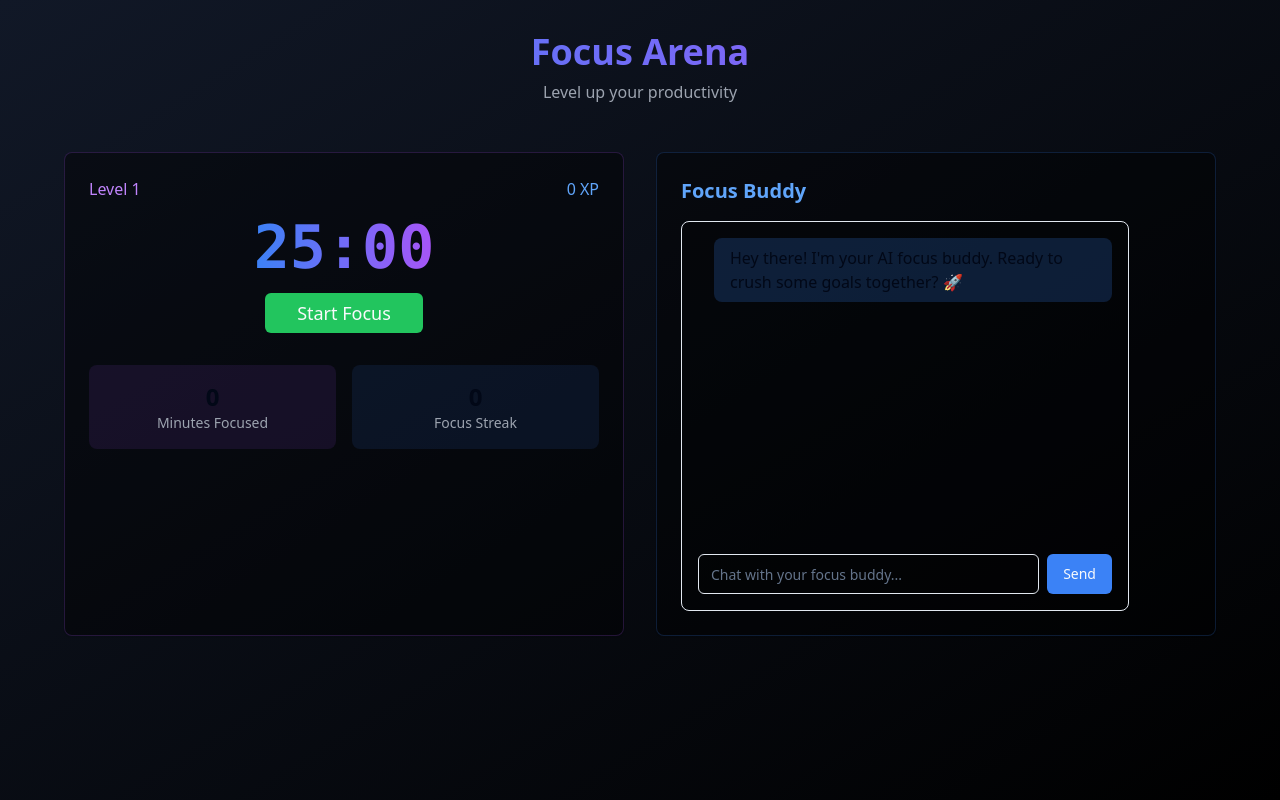
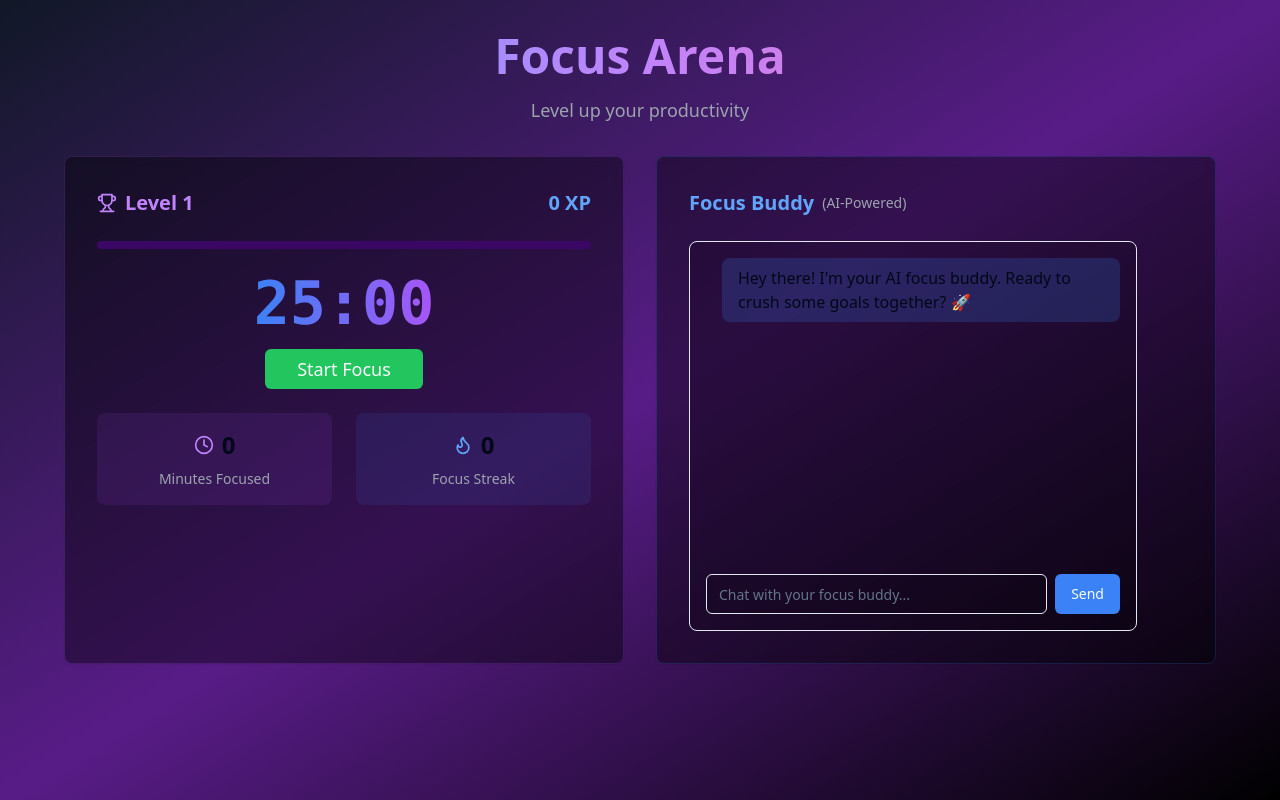
Before and after one commit to Jayjeet1013/focus-arena-legends, a React (Vite) app: page / in a window 1280 px wide. Built offline with nearby package versions, Linux system fonts and the light colour scheme.

Commit message:
Refactor: Improve UI/UX

```diff
--- a/src/components/FocusArena.tsx
+++ b/src/components/FocusArena.tsx
@@ -4,6 +4,9 @@ import { Timer } from './Timer';
 import { AIBuddy } from './AIBuddy';
 import { calculateXP, calculateLevel, type UserStats } from '@/utils/xpSystem';
 import { Card } from '@/components/ui/card';
+import { Progress } from '@/components/ui/progress';
+import { Flame, Trophy, Clock } from 'lucide-react';
+import { HoverCard, HoverCardContent, HoverCardTrigger } from '@/components/ui/hover-card';
 
 export const FocusArena = () => {
   const [stats, setStats] = useState<UserStats>({
@@ -27,39 +30,67 @@ export const FocusArena = () => {
     }));
   };
 
+  // Calculate XP progress to next level (assume 1000 XP per level)
+  const xpProgress = (stats.xp % 1000) / 10;
+
   return (
-    <div className="min-h-screen bg-gradient-to-br from-gray-900 to-black text-white p-8">
-      <div className="max-w-6xl mx-auto">
-        <header className="text-center mb-12">
-          <h1 className="text-4xl font-bold mb-2 bg-gradient-to-r from-blue-500 to-purple-500 bg-clip-text text-transparent">
+    <div className="min-h-screen bg-gradient-to-br from-gray-900 via-purple-900 to-black text-white p-8 transition-all duration-500">
+      <div className="max-w-6xl mx-auto space-y-8">
+        <header className="text-center space-y-4 animate-fade-in">
+          <h1 className="text-5xl font-bold mb-2 bg-gradient-to-r from-blue-400 via-purple-400 to-pink-400 bg-clip-text text-transparent">
             Focus Arena
           </h1>
-          <p className="text-gray-400">Level up your productivity</p>
+          <p className="text-gray-400 text-lg">Level up your productivity</p>
         </header>
 
         <div className="grid grid-cols-1 md:grid-cols-2 gap-8">
-          <Card className="p-6 bg-black/40 border-purple-500/20">
-            <div className="mb-8">
-              <div className="flex justify-between mb-4">
-                <span className="text-purple-400">Level {stats.level}</span>
-                <span className="text-blue-400">{stats.xp} XP</span>
+          <Card className="p-8 bg-black/40 border-purple-500/20 backdrop-blur-sm hover:border-purple-500/40 transition-all duration-300">
+            <div className="space-y-6">
+              <div className="flex justify-between items-center mb-4">
+                <HoverCard>
+                  <HoverCardTrigger>
+                    <div className="flex items-center gap-2 text-purple-400 hover:text-purple-300 transition-colors">
+                      <Trophy className="w-5 h-5" />
+                      <span className="text-xl font-semibold">Level {stats.level}</span>
+                    </div>
+                  </HoverCardTrigger>
+                  <HoverCardContent className="bg-black/90 border-purple-500/20">
+                    <p>Keep focusing to level up and earn rewards!</p>
+                  </HoverCardContent>
+                </HoverCard>
+                <div className="flex items-center gap-2 text-blue-400">
+                  <span className="text-xl font-semibold">{stats.xp} XP</span>
+                </div>
               </div>
+
+              <Progress value={xpProgress} className="h-2 bg-purple-950" />
+
               <Timer onComplete={handleFocusComplete} />
-            </div>
-            <div className="grid grid-cols-2 gap-4 text-center">
-              <div className="p-4 rounded-lg bg-purple-500/10">
-                <div className="text-2xl font-bold">{stats.focusMinutes}</div>
-                <div className="text-sm text-gray-400">Minutes Focused</div>
-              </div>
-              <div className="p-4 rounded-lg bg-blue-500/10">
-                <div className="text-2xl font-bold">{stats.streak}</div>
-                <div className="text-sm text-gray-400">Focus Streak</div>
+
+              <div className="grid grid-cols-2 gap-6">
+                <div className="p-4 rounded-lg bg-purple-500/10 hover:bg-purple-500/15 transition-all duration-300">
+                  <div className="flex items-center justify-center gap-2 mb-2">
+                    <Clock className="w-5 h-5 text-purple-400" />
+                    <div className="text-2xl font-bold">{stats.focusMinutes}</div>
+                  </div>
+                  <div className="text-sm text-gray-400 text-center">Minutes Focused</div>
+                </div>
+                <div className="p-4 rounded-lg bg-blue-500/10 hover:bg-blue-500/15 transition-all duration-300">
+                  <div className="flex items-center justify-center gap-2 mb-2">
+                    <Flame className="w-5 h-5 text-blue-400" />
+                    <div className="text-2xl font-bold">{stats.streak}</div>
+                  </div>
+                  <div className="text-sm text-gray-400 text-center">Focus Streak</div>
+                </div>
               </div>
             </div>
           </Card>
 
-          <Card className="p-6 bg-black/40 border-blue-500/20">
-            <h2 className="text-xl font-bold mb-4 text-blue-400">Focus Buddy</h2>
+          <Card className="p-8 bg-black/40 border-blue-500/20 backdrop-blur-sm hover:border-blue-500/40 transition-all duration-300">
+            <h2 className="text-xl font-bold mb-6 text-blue-400 flex items-center gap-2">
+              Focus Buddy
+              <span className="text-sm font-normal text-gray-400">(AI-Powered)</span>
+            </h2>
             <AIBuddy />
           </Card>
         </div>
```
